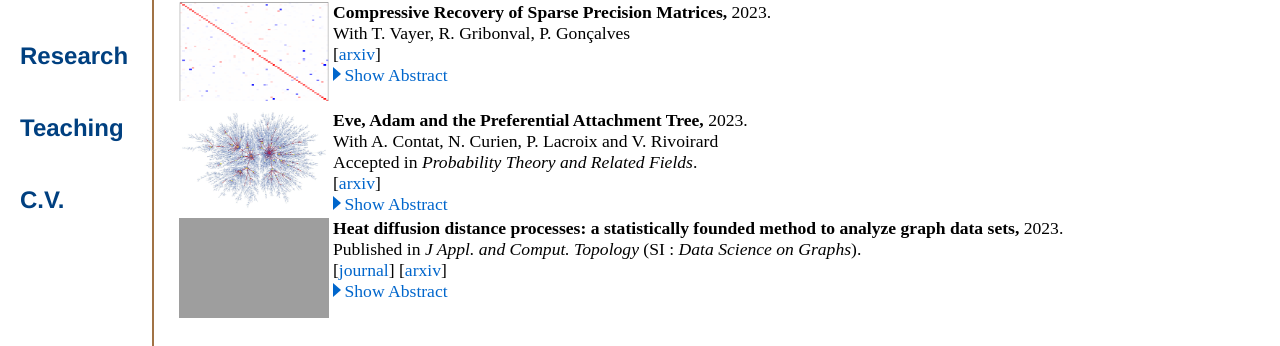
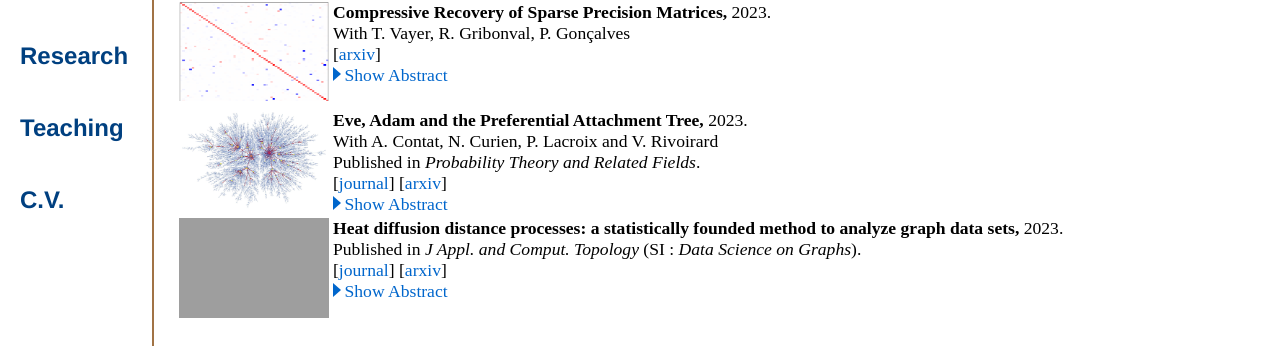
Before and after one commit to elasalle/elasalle.github.io, a Jekyll site: the page built from research/index.html, in a window 1280 px wide and 900 px high, scrolled down 343 px. Shown: the part 108-454 px from the top of the window. Built offline with Jekyll 4.4.1, drawn with Linux system fonts in a browser that asks for light colours; some web fonts are replaced; formulas are drawn with MathJax 3; grey boxes are pictures that could not be loaded.

Commit message:
update ptrf

```diff
--- a/research/index.html
+++ b/research/index.html
@@ -52,8 +52,8 @@ title: Etienne Lasalle, Research
     <td class="nopadding top">
     <b>Eve, Adam and the Preferential Attachment Tree,</b> 2023. <br>
     With A. Contat, N. Curien, P. Lacroix and V. Rivoirard <br>
-    Accepted in <i>Probability Theory and Related Fields</i>. <br>
-    [<a href="https://arxiv.org/pdf/2303.04752.pdf">arxiv</a>]
+    Published in <i>Probability Theory and Related Fields</i>. <br>
+    [<a href="https://link.springer.com/article/10.1007/s00440-023-01253-1">journal</a>] [<a href="https://arxiv.org/pdf/2303.04752.pdf">arxiv</a>]
         <button class="showhide art_arbstr_2" onclick="switchDisplayByClassName('art_arbstr_2')" style="display: block;"><div class="arrow-right"></div>Show Abstract<span class="dots">...</span></button>
         <button class="showhide art_arbstr_2" onclick="switchDisplayByClassName('art_arbstr_2')" style="display : none;"><div class="arrow-top"></div>Hide Abstract</button>
         <p class="abstracttext art_arbstr_2" style="display : none;">
```
